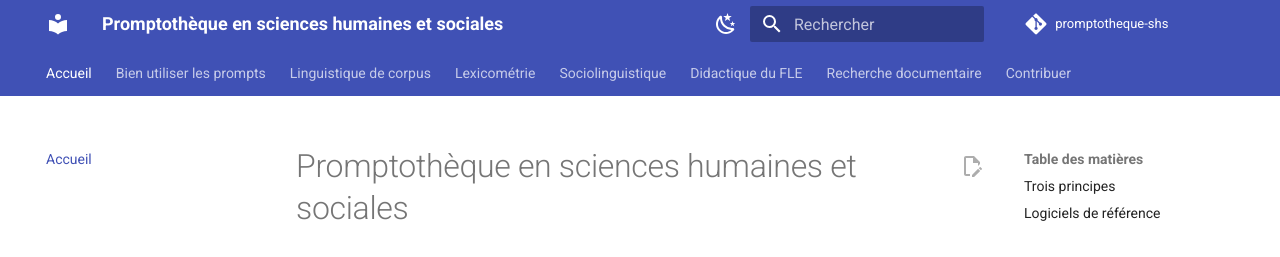
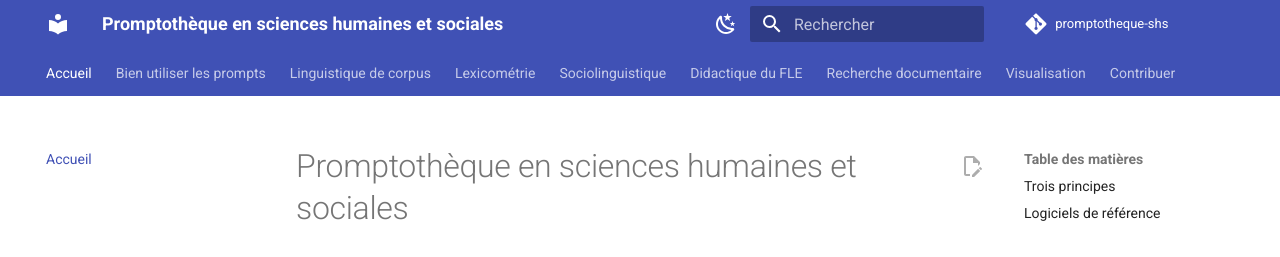
Before and after one commit to amanylili/promptotheque-shs, an MkDocs documentation site: the page built from docs/index.md, in a window 1280 px wide and 900 px high. Shown: the top 257 px of the window. Built offline with MkDocs 1.6.1 and Material for MkDocs 9.7.7, drawn with Linux system fonts in a browser that asks for light colours; comment, search, counter and statistics services are not loaded.

Commit message:
Ajoute la rubrique Visualisation au menu et active les diagrammes Mermaid

```diff
--- a/mkdocs.yml
+++ b/mkdocs.yml
@@ -44,7 +44,11 @@ markdown_extensions:
   - toc:
       permalink: true
   - pymdownx.details
-  - pymdownx.superfences
+  - pymdownx.superfences:
+      custom_fences:
+        - name: mermaid
+          class: mermaid
+          format: !!python/name:pymdownx.superfences.fence_code_format
   - pymdownx.highlight:
       anchor_linenums: true
   - pymdownx.inlinehilite
@@ -83,4 +87,7 @@ nav:
   - Recherche documentaire:
       - recherche-documentaire/index.md
       - Recherche Google avancée: recherche-documentaire/recherche-google-avancee.md
+  - Visualisation:
+      - visualisation/index.md
+      - Carte mentale (Mermaid): visualisation/carte-mentale.md
   - Contribuer: contribuer.md
```
